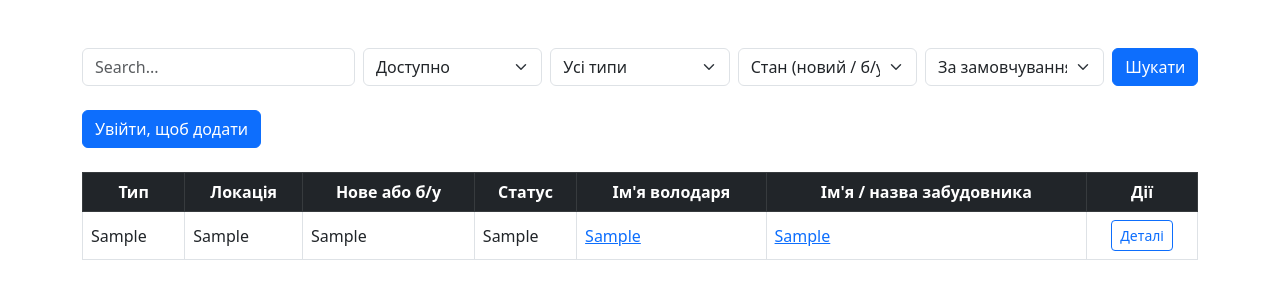
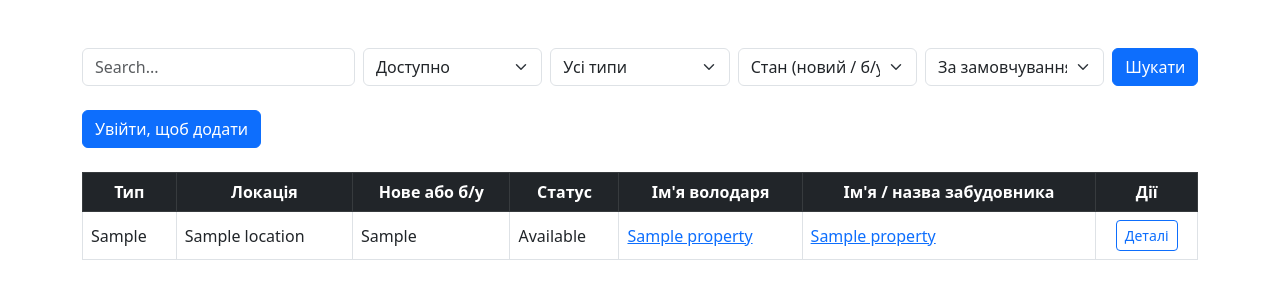
Before and after one commit to Romantsev/rent_project, a Django app: template rent_app/templates/properties_list.html in a window 1280 px wide. Shown: the part 56-356 px from the top of the page. Run offline with Django 5.2, Linux system fonts and the light colour scheme; the template is opened without the code that fills it: most values are stand-ins (such as "Sample title", 1, 10 or a date in 2020).

Commit message:
fix: templates data changed to objects

```diff
--- a/rent_app/templates/properties_list.html
+++ b/rent_app/templates/properties_list.html
@@ -73,22 +73,22 @@
             <tbody>
                 {% for property in properties %}
                 <tr>
-                    <td>{{ property.0 }}</td>
-                    <td>{{ property.1 }}</td>
-                    <td>{{ property.2 }}</td>
-                    <td>{{ property.3 }}</td>
+                    <td>{{ property.property_type }}</td>
+                    <td>{{ property.location }}</td>
+                    <td>{{ property.primary_market }}</td>
+                    <td>{{ property.status }}</td>
                     <td>
-                        <a href="{% url 'view_profile' property.8 %}">{{ property.4 }}</a>
+                        <a href="{% url 'view_profile' property.user_id %}">{{ property.owner_name }}</a>
                     </td>
                     <td>
-                        <a href="{% url 'view_developer' property.9 %}">{{ property.5 }}</a>
+                        <a href="{% url 'view_developer' property.developer_id %}">{{ property.developer_name }}</a>
                     </td>
                     <td class="text-center">
-                        <a href="{% url 'view_property' property.6 %}" class="btn btn-sm btn-outline-primary">Деталі</a>
+                        <a href="{% url 'view_property' property.property_id %}" class="btn btn-sm btn-outline-primary">Деталі</a>
 
-                        {% if user_owner_id  ==  property.7 %}
-                        <a href="{% url 'edit_property' property.6 %}" class="btn btn-sm btn-outline-warning">Редагувати</a>
-                        <a href="{% url 'delete_property' property.6 %}" class="btn btn-sm btn-outline-danger"
+                        {% if user_owner_id == property.owner_id %}
+                        <a href="{% url 'edit_property' property.property_id %}" class="btn btn-sm btn-outline-warning">Редагувати</a>
+                        <a href="{% url 'delete_property' property.property_id %}" class="btn btn-sm btn-outline-danger"
                             onclick="return confirm('Are you sure you want to delete this property?');">Видалити</a>
                         {% endif %}
                     </td>
@@ -98,6 +98,7 @@
                     <td colspan="7" class="text-center text-muted">Нема нерухомостей.</td>
                 </tr>
                 {% endfor %}
+
             </tbody>
         </table>
     </div>
--- a/rent_project/settings.py
+++ b/rent_project/settings.py
@@ -79,7 +79,7 @@ DATABASES = {
         'ENGINE': 'django.db.backends.postgresql',
         'NAME': 'rent_db',
         'USER': 'postgres',
-        'PASSWORD': 'your_password',
+        'PASSWORD': '132435123',
         'HOST': 'localhost',
         'PORT': '5432',
     }
```
Also changed, not shown: rent_app/templates/view_property.html (+4 -4 lines), rent_app/views/properties.py (+13 -5 lines).
